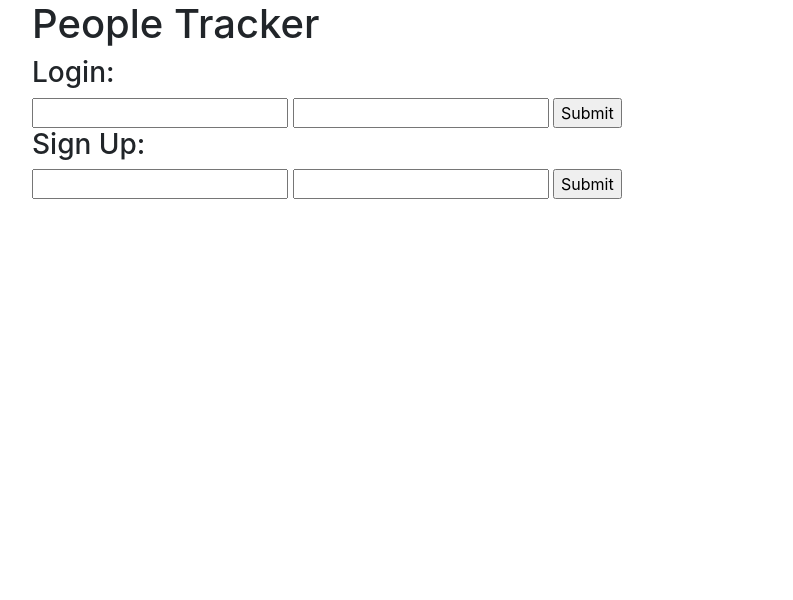
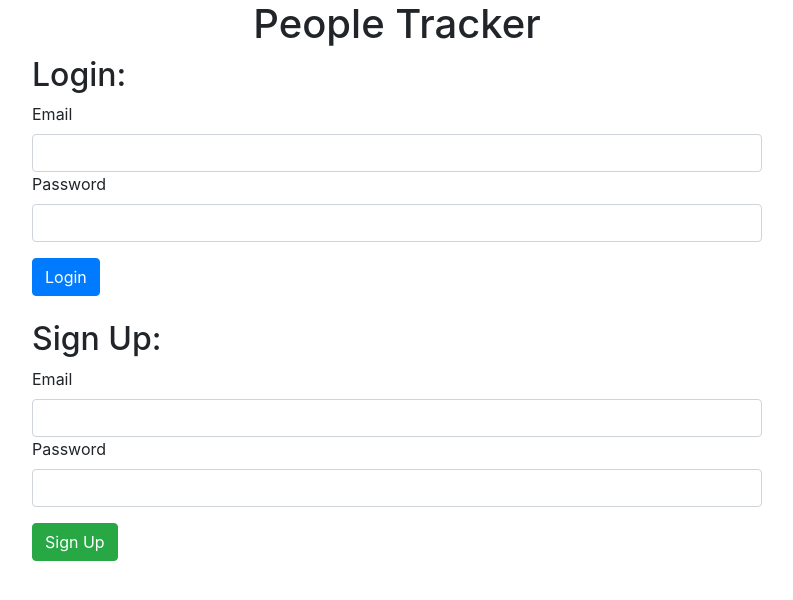
Before and after one commit to AlexanderAbdulla/PeopleTrackerCore, a PHP site: page / in a window 1280 px wide. Shown: the top 600 px of the page, without its empty margins (243-1036 px from the left). Run offline with PHP 8.4, Linux system fonts and the light colour scheme.

```diff
--- a/html/header.php
+++ b/html/header.php
@@ -13,4 +13,4 @@
     <div class="col-sm-2">
     </div>
     <div class="col-sm-8">
-    <h1> People Tracker </h1>
+    <h1 class="text-center"> People Tracker </h1>
--- a/index.php
+++ b/index.php
@@ -12,26 +12,40 @@
     <script src="https://stackpath.bootstrapcdn.com/bootstrap/4.3.1/js/bootstrap.min.js" integrity="sha384-JjSmVgyd0p3pXB1rRibZUAYoIIy6OrQ6VrjIEaFf/nJGzIxFDsf4x0xIM+B07jRM" crossorigin="anonymous"></script>
 </head>
 <body>
+<?php
+    if(isset($_SESSION['user'])) {
+        header('Location: views/myPeople.php');
+    }
+?>
 <div class="container">
   <div class="row">
     <div class="col-sm-2">
     </div>
     <div class="col-sm-8">
-    <h1> People Tracker </h1>
+    <h1 class="text-center"> People Tracker </h1>
     <?php if($_SESSION['loggedIn'] == true) {  ?>
         <p>logged in lets redirect you</p>
     <?php } else { ?>
-        <h3>Login:</h3>
+        <h2>Login:</h2>
         <form action="controllers/loginHandler.php" method="post">
-            <input name="usernameLogin" id="usernameLoginInput">
-            <input name="passwordLogin" id="passwordLoginInput">
-            <input type="submit">
+            <div class="form-group">
+                <label for="usernameLoginInput">Email</label>
+                <input class="form-control"type="email" name="usernameLogin" id="usernameLoginInput">
+                <label for="passwordLoginInput">Password</label>
+                <input class="form-control"type="password" name="passwordLogin" id="passwordLoginInput">
+            </div>
+            <input type="submit" class="btn btn-primary" value="Login">
         </form>
-        <h3>Sign Up: </h3>
-        <form action="controllers/signupHandler.php" method="post">
-            <input name="usernameSignup" id="usernameSignUpInput">
-            <input name="passwordSignup" id="passwordSignUpInput">
-            <input type="submit">
+        <br>
+        <h2>Sign Up: </h2>
+        <form action="controllers/signupHandler.php" method="post" class="form">
+            <div class="form-group">
+                <label for="usernameSignUpInput">Email</label>
+                <input class="form-control" type="email" name="usernameSignup" id="usernameSignUpInput">
+                <label for="passwordSignUpInput">Password</label>
+                <input class="form-control" type="password" name="passwordSignup" id="passwordSignUpInput">
+            </div>
+            <input type="submit" class="btn btn-success" value="Sign Up">
         </form>
     <?php } ?>
     </div>
```
Also changed, not shown: controllers/logoutHandler.php (added, +7 -0 lines), views/myPeople.php (+26 -3 lines).
